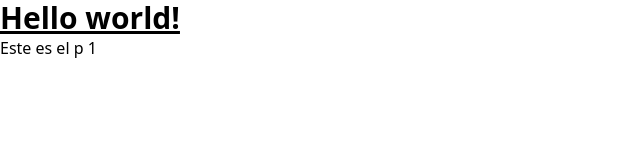
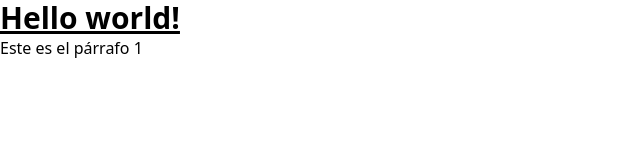
Before and after one commit to Tepardo/curso_git, a plain HTML site: page index.html in a window 1280 px wide. Shown: the full height of the page, 0-640 px from the left. Drawn offline with nearby package versions, Linux system fonts and the light colour scheme.

Commit message:
The paragraph text was modified

```diff
--- a/index.html
+++ b/index.html
@@ -11,6 +11,6 @@
     <h1 class="text-3xl font-bold underline">
         Hello world!
     </h1>
-    <p>Este es el p 1</p>
+    <p>Este es el párrafo 1</p>
 </body>
 </html>
```
